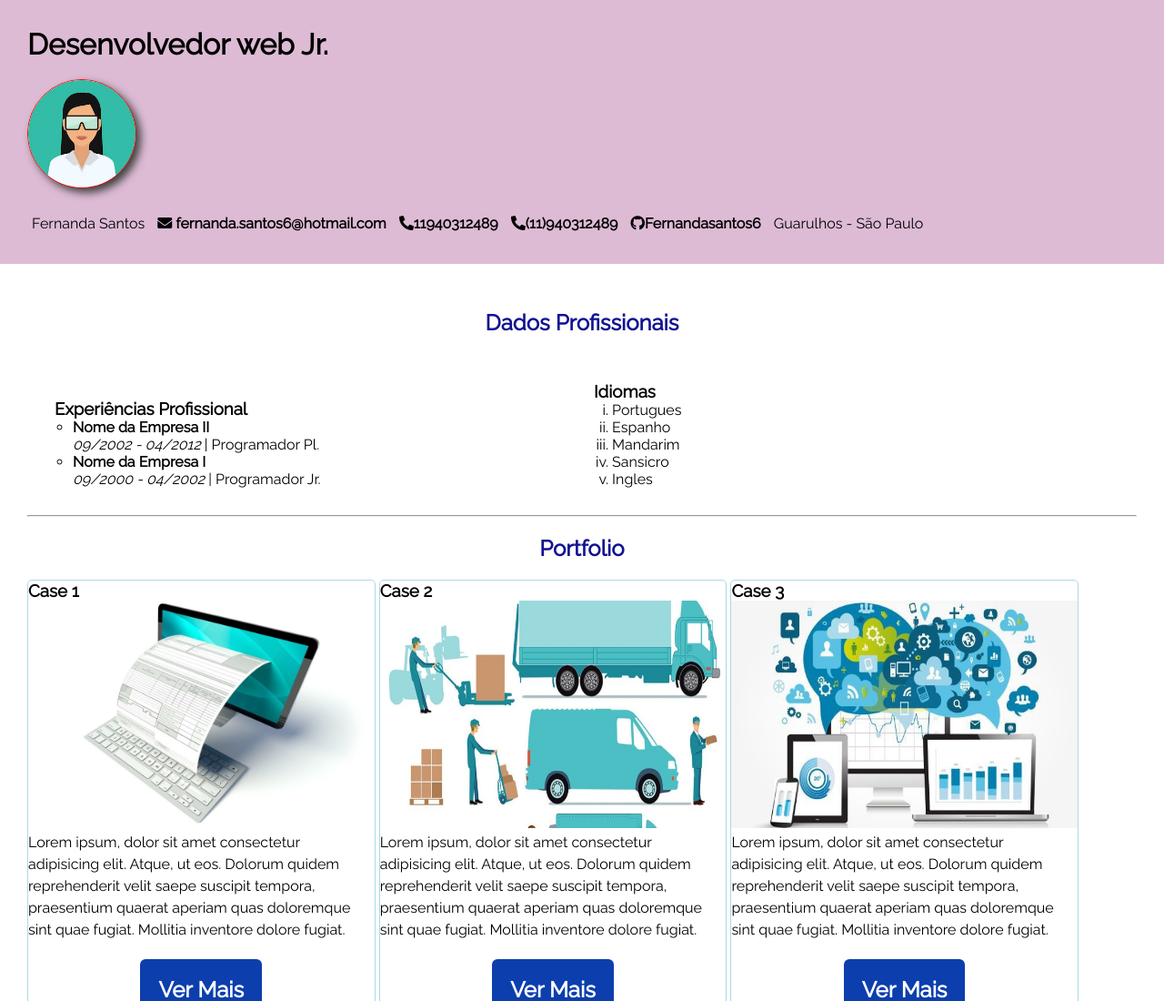
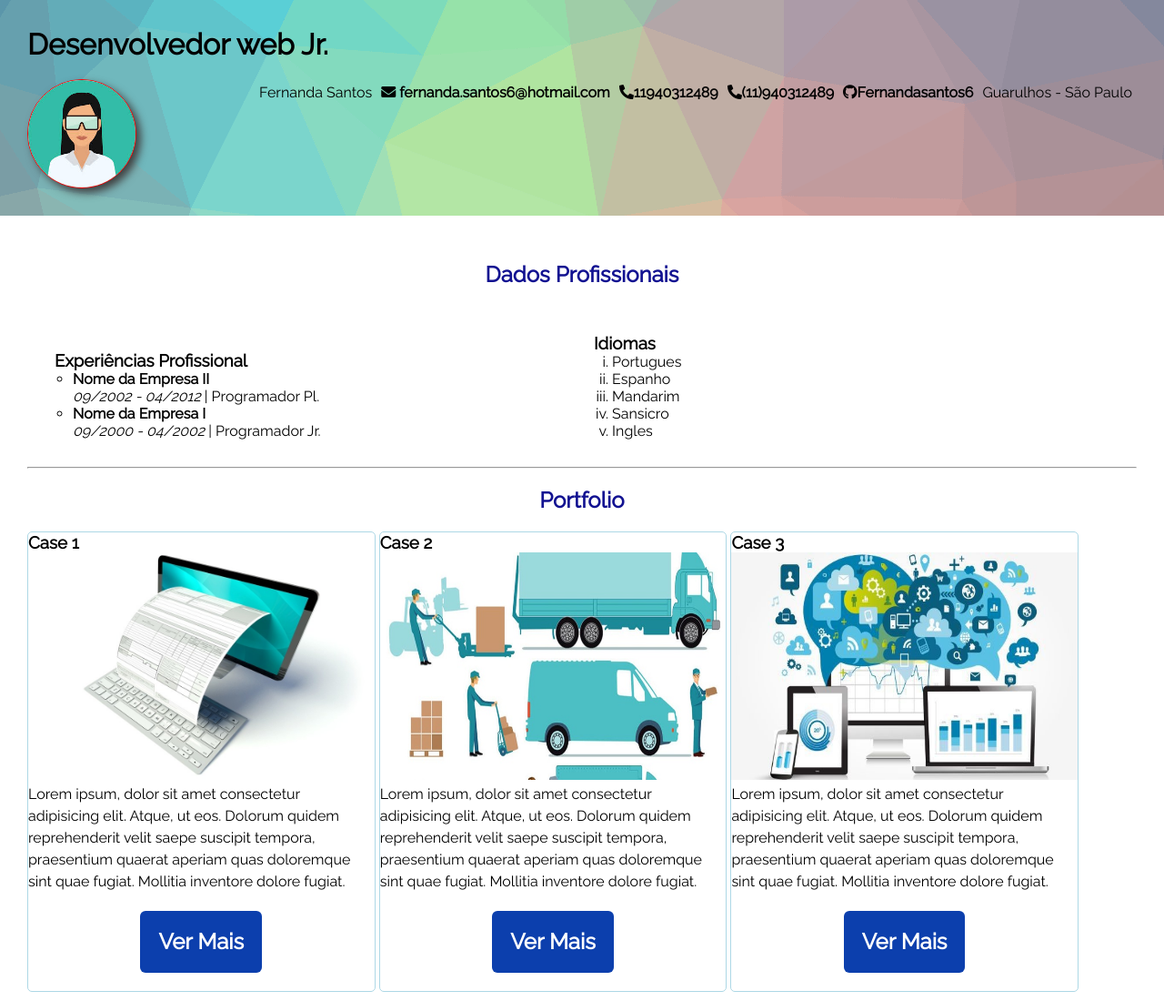
Before and after one commit to Fernandasantos6/HTML-e-CSS---AULA-III, a plain HTML site: page index.html in a window 1280 px wide. Shown: the top 1100 px of the page at 91% size. Drawn offline with Linux system fonts and the light colour scheme.

Commit message:
aula 13_02

```diff
--- a/css/style.css
+++ b/css/style.css
@@ -15,8 +15,12 @@ a{
 a:hover {
     color:red;
 }
-h1 {
+header h1 {
     font-family: 'Raleway', sans-serif;
+    flex-grow: 1;
+    flex-shrink: 0;
+    flex-basis: 100%;
+
 }
 
 .fas.fa-phone{
@@ -30,10 +34,21 @@ header,
 footer {
     background-color: rgb(221, 187, 213);
 }
+header{ /* para colocar a imagem no cabeçalho do cv*/
+    background-image: url("../img/download.png");
+    background-attachment: fixed;
+    display: flex;
+    flex-flow: row wrap;
+    justify-content: space-between;
+    align-items: flex-start;
+}
 header ul{
     /* float: right; */
-    display: block;
+    display: flex;
     margin-top: 20px;
+    order: 0;
+    flex: 1 0 auto;
+    justify-content: flex-end;
 }
 header ul li,
 footer ul li {
@@ -52,10 +67,12 @@ header img{
     transition: all 0.8s ease-in-out;
     margin-top: 20px;
     filter: drop-shadow(5px 5px 5px rgb(63, 63, 63)); /* Sombra na foto */
+
 }
 header img :hover{
     border-radius: o;
      /* border: 2px dashed blue; */
+
 }
 
 article.nivel-dois{
```
Also changed, not shown: img/bg.jpg (added), img/bgg.jpg (added), img/download.png (added).
